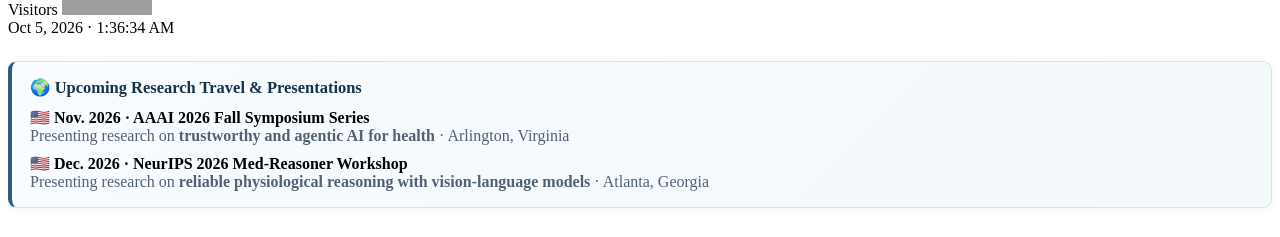
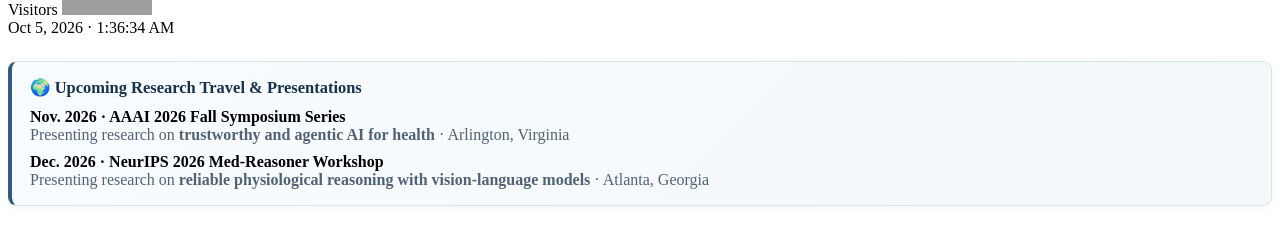
Before and after one commit to sakibshadman/sakibshadman.github.io, a Jekyll site: the page built from _pages/includes/upcoming.md, in a window 1280 px wide. Shown: the part 1064-1301 px from the top of the page. Built offline with Jekyll 4.4.1, drawn with Linux system fonts in a browser that asks for light colours; our own code applies the rules of GitHub Pages for plain Markdown files; grey boxes are pictures that could not be loaded.

```diff
--- a/_pages/includes/upcoming.md
+++ b/_pages/includes/upcoming.md
@@ -18,14 +18,14 @@
 </div>
 
 <div style="margin-bottom: 9px;">
-  <strong>🇺🇸 Nov. 2026 · AAAI 2026 Fall Symposium Series</strong><br>
+  <strong>Nov. 2026 · AAAI 2026 Fall Symposium Series</strong><br>
   <span style="color:#526275;">
     Presenting research on <strong>trustworthy and agentic AI for health</strong> · Arlington, Virginia
   </span>
 </div>
 
 <div>
-  <strong>🇺🇸 Dec. 2026 · NeurIPS 2026 Med-Reasoner Workshop</strong><br>
+  <strong>Dec. 2026 · NeurIPS 2026 Med-Reasoner Workshop</strong><br>
   <span style="color:#526275;">
     Presenting research on <strong>reliable physiological reasoning with vision-language models</strong> · Atlanta, Georgia
   </span>
```
